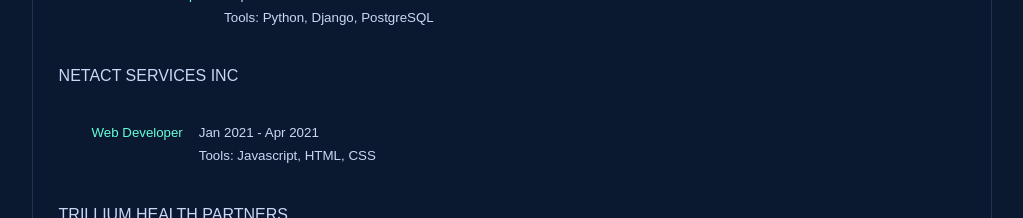
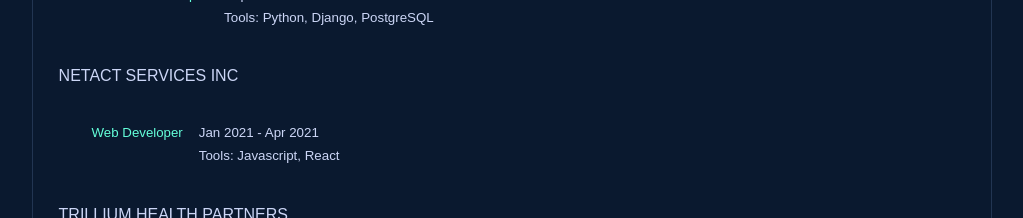
Before and after one commit to raghadasfour-02/personal-portfolio-2.0, a React (Create React App) app: page / in a window 1280 px wide. Shown: the part 1260-1478 px from the top of the page, without its empty margins (128-1151 px from the left). Built offline with nearby package versions, Linux system fonts and the light colour scheme.

Commit message:
Correct Information in 'Experience' Section

```diff
--- a/src/components/contact/contact.jsx
+++ b/src/components/contact/contact.jsx
@@ -29,7 +29,7 @@
           <article className='contact__option'>
             <AiFillPhone className='contact__option__icon'/>
             <h4>Phone Number</h4>
-            <h5>+1(647)809-9667</h5>
+            <h5>+1(647) 809-9667</h5>
           </article>
         </div>
 
--- a/src/components/experience/experience.jsx
+++ b/src/components/experience/experience.jsx
@@ -29,7 +29,7 @@
             <article className='about__card'>
               <h5>Web Developer</h5>
               <small>Jan 2021 - Apr 2021 <br />
-              Tools: Javascript, HTML, CSS
+              Tools: Javascript, React
               </small>
             </article>
 
```
